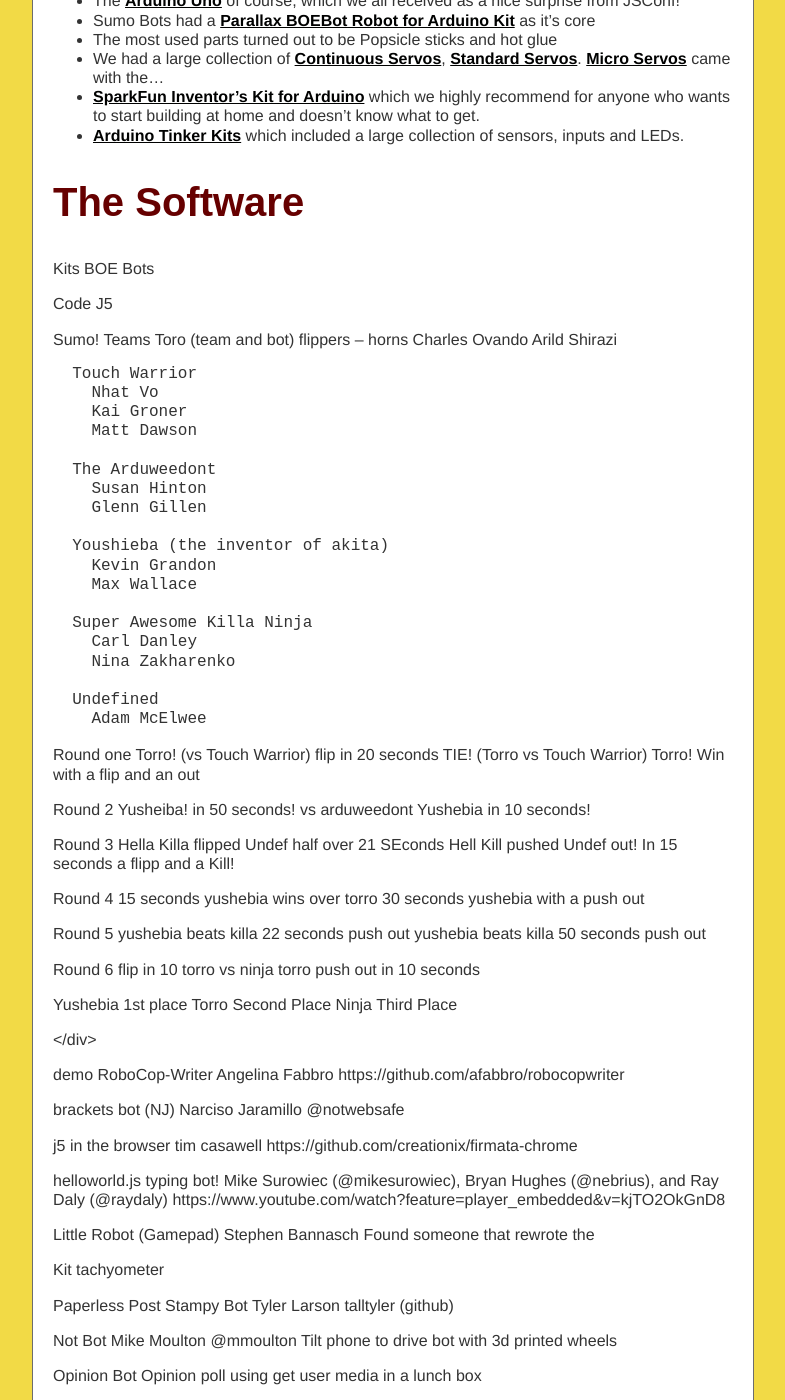
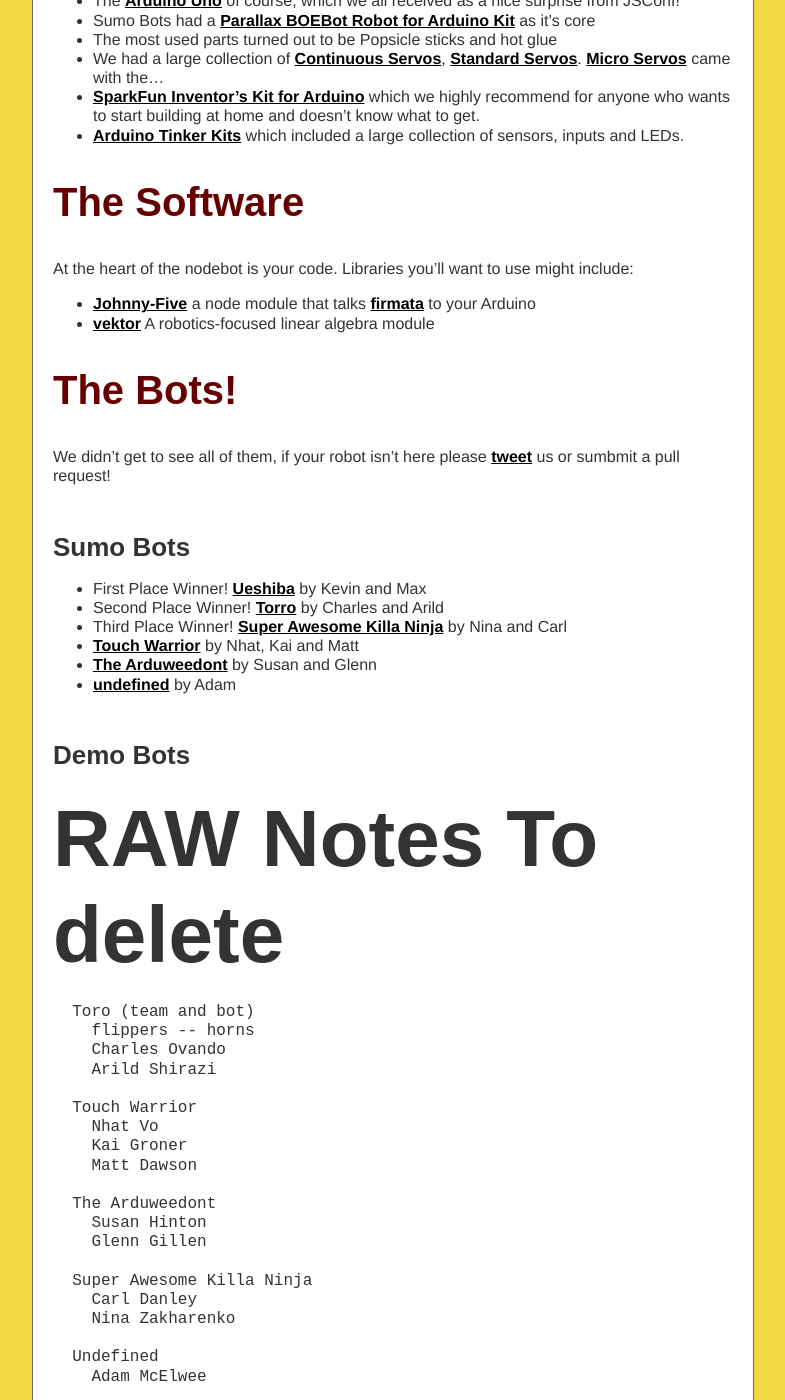
Before and after one commit to nodebots/nodebots.io, a Jekyll site: the page built from _posts/2013-05-02-jsconf2013.md, in a window 1280 px wide and 1400 px high, scrolled down 800 px. Shown: the whole window, without its empty margins (247-1032 px from the left). Built offline with Jekyll 4.4.1, drawn with Linux system fonts in a browser that asks for light colours; some web fonts are replaced; Markdown is read by kramdown in place of the engine named in the settings.

Commit message:
Start listing the bots - beginning of bot post type frontdata

```diff
--- a/_posts/2013-05-02-jsconf2013.md
+++ b/_posts/2013-05-02-jsconf2013.md
@@ -28,16 +28,28 @@
  - [Arduino Tinker Kits](http://store.arduino.cc/ww/index.php?main_page=index&cPath=16_17) which included a large collection of sensors, inputs and LEDs.
 
 ## The Software
+At the heart of the nodebot is your code. Libraries you'll want to use might include:
+
+ - [Johnny-Five](https://github.com/rwldrn/johnny-five) a node module that talks [firmata](http://firmata.org/) to your Arduino
+ - [vektor](https://github.com/rockbot/vektor) A robotics-focused linear algebra module
+
+## The Bots!
+We didn't get to see all of them, if your robot isn't here please [tweet](http://localhost:4000/core.html) us or sumbmit a pull request!
+
+### Sumo Bots
+
+ - First Place Winner! [Ueshiba]({% post_url 2013-05-02-ueshiba %}) by Kevin and Max
+ - Second Place Winner! [Torro]({ post_url torro %}) by Charles and Arild
+ - Third Place Winner! [Super Awesome Killa Ninja]({ post_url nnja %}) by Nina and Carl
+ - [Touch Warrior]({ post_url touch %}) by Nhat, Kai and Matt
+ - [The Arduweedont]({ post_url arduweedont %}) by Susan and Glenn
+ - [undefined]({ post_url undefined %}) by Adam
 
 
-  Kits
-  BOE Bots
+### Demo Bots
 
-  Code
-  J5
 
-  Sumo!
-    Teams
+# RAW Notes To delete
       Toro (team and bot)
         flippers -- horns
         Charles Ovando
@@ -51,10 +63,6 @@
       The Arduweedont
         Susan Hinton
         Glenn Gillen
-
-      Youshieba (the inventor of akita)
-        Kevin Grandon
-        Max Wallace
 
       Super Awesome Killa Ninja
         Carl Danley
@@ -88,13 +96,6 @@
 Round 6
   flip in 10 torro vs ninja
   torro push out in 10 seconds
-
-Yushebia 1st place
-Torro Second Place
-Ninja Third Place
-
-
-</div>
 
 demo
   RoboCop-Writer
```
Also changed, not shown: _posts/2013-05-02-ueshiba.md (added, +11 -0 lines).
